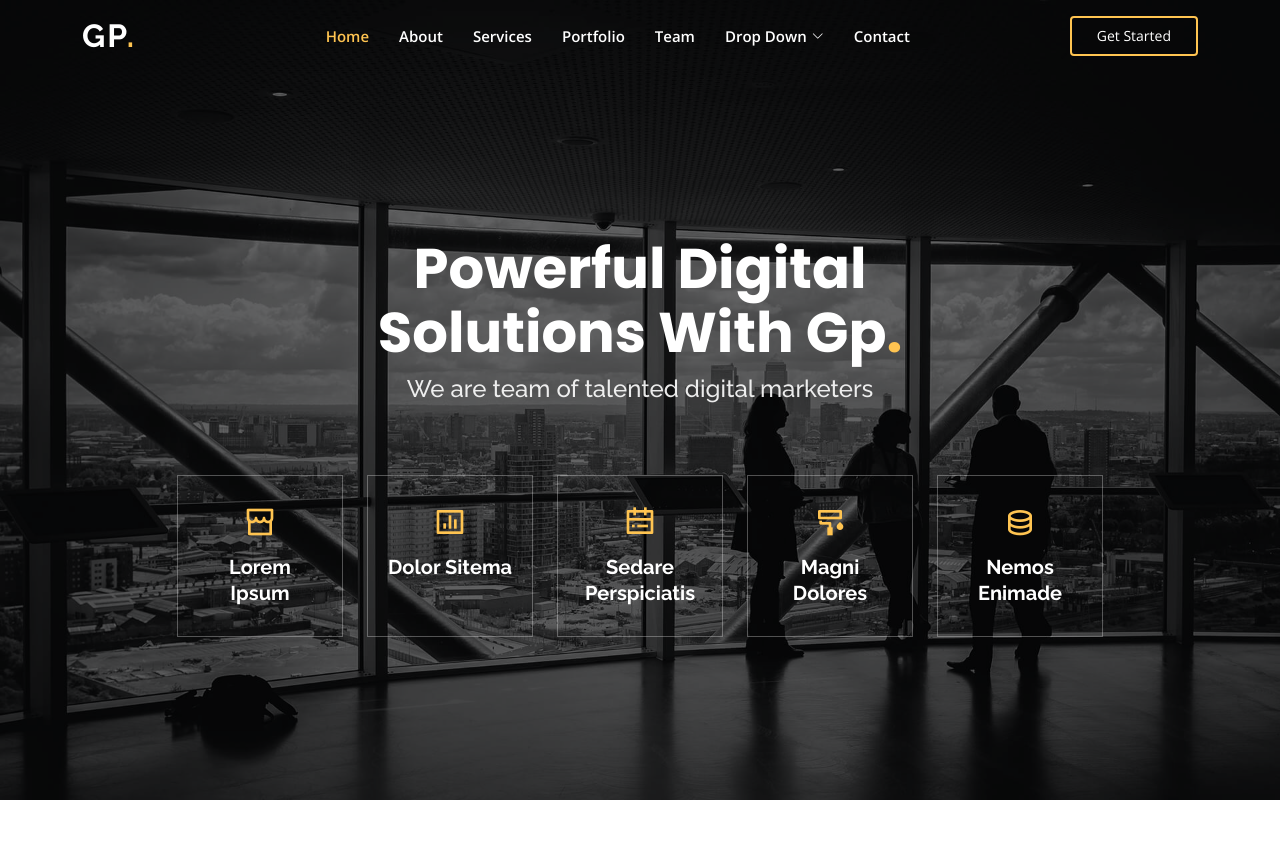
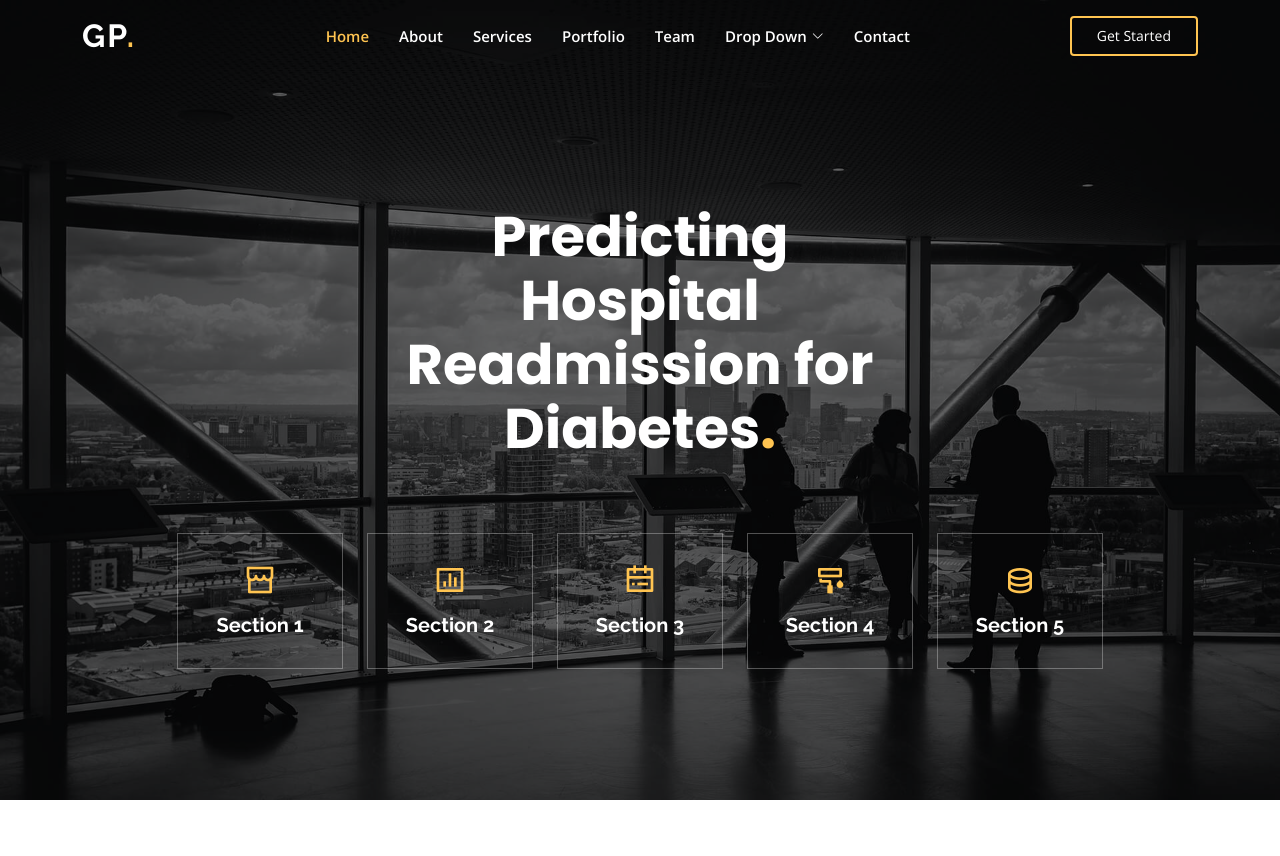
Before and after one commit to uvineet53/optum_22, a Django app: template templates/index.html in a window 1280 px wide. Shown: the top 856 px of the page. Run offline with Django 3.2, Linux system fonts and the light colour scheme; the template is opened without the code that fills it, so the values that code supplies are empty; some libraries are stand-ins or nearby versions.

```diff
--- a/templates/index.html
+++ b/templates/index.html
@@ -5,7 +5,7 @@
   <meta charset="utf-8">
   <meta content="width=device-width, initial-scale=1.0" name="viewport">
 
-  <title>Gp Bootstrap Template - Index</title>
+  <title>Predicting Hospital Readmission for Diabetes</title>
   <meta content="" name="description">
   <meta content="" name="keywords">
 
@@ -86,8 +86,8 @@
 
       <div class="row justify-content-center" data-aos="fade-up" data-aos-delay="150">
         <div class="col-xl-6 col-lg-8">
-          <h1>Powerful Digital Solutions With Gp<span>.</span></h1>
-          <h2>We are team of talented digital marketers</h2>
+          <h1>Predicting Hospital Readmission for Diabetes<span>.</span></h1>
+          <!-- <h2>We are team of talented digital marketers</h2> -->
         </div>
       </div>
 
@@ -95,31 +95,31 @@
         <div class="col-xl-2 col-md-4">
           <div class="icon-box">
             <i class="ri-store-line"></i>
-            <h3><a href="">Lorem Ipsum</a></h3>
+            <h3><a href="">Section 1</a></h3>
           </div>
         </div>
         <div class="col-xl-2 col-md-4">
           <div class="icon-box">
             <i class="ri-bar-chart-box-line"></i>
-            <h3><a href="">Dolor Sitema</a></h3>
+            <h3><a href="">Section 2</a></h3>
           </div>
         </div>
         <div class="col-xl-2 col-md-4">
           <div class="icon-box">
             <i class="ri-calendar-todo-line"></i>
-            <h3><a href="">Sedare Perspiciatis</a></h3>
+            <h3><a href="">Section 3</a></h3>
           </div>
         </div>
         <div class="col-xl-2 col-md-4">
           <div class="icon-box">
             <i class="ri-paint-brush-line"></i>
-            <h3><a href="">Magni Dolores</a></h3>
+            <h3><a href="">Section 4</a></h3>
           </div>
         </div>
         <div class="col-xl-2 col-md-4">
           <div class="icon-box">
             <i class="ri-database-2-line"></i>
-            <h3><a href="">Nemos Enimade</a></h3>
+            <h3><a href="">Section 5</a></h3>
           </div>
         </div>
       </div>
```
Also changed, not shown: 2 other files.
